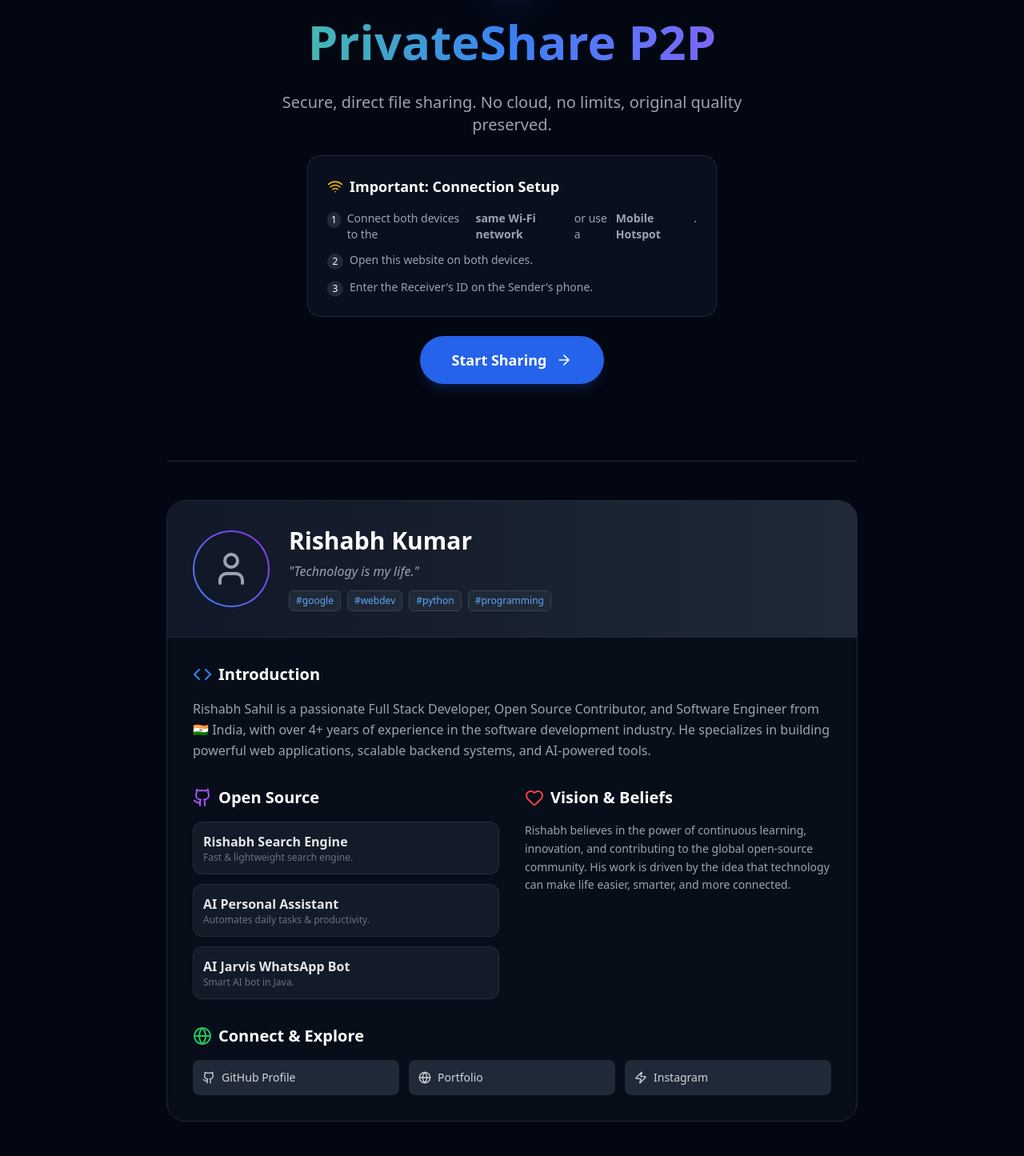
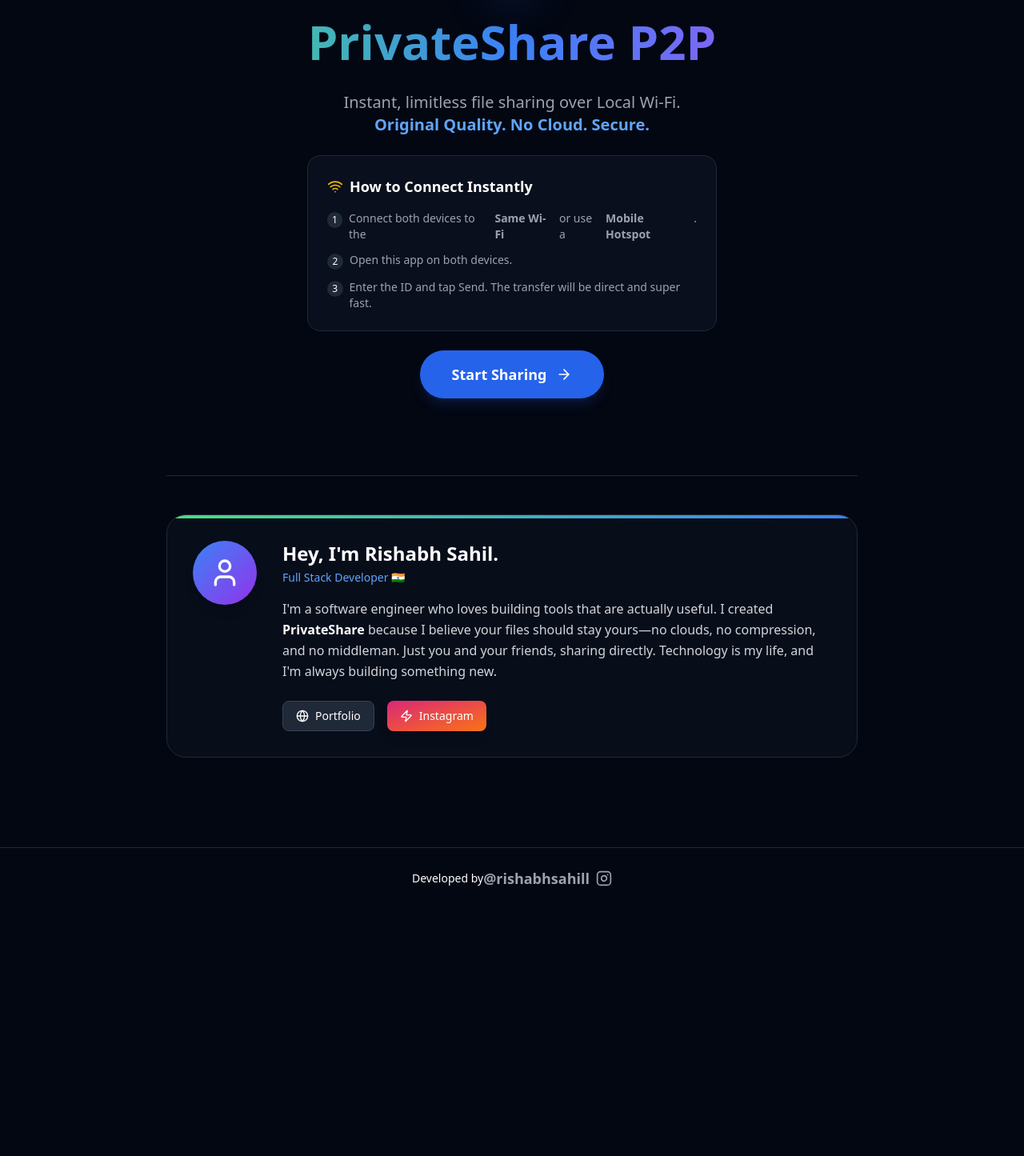
Before and after one commit to axinyyyx/PrivateShare-P2P, a React (Vite) app: page / in a window 1280 px wide. Shown: the part 225-1670 px from the top of the page at 80% size. After the commit the page ends 1361 px from the top, so only its background shows below. Built offline with nearby package versions, Linux system fonts and the light colour scheme.

Commit message:
Update App.tsx

```diff
--- a/App.tsx
+++ b/App.tsx
@@ -1,6 +1,6 @@
 import React, { useState, useEffect, useRef } from 'react';
 import Peer, { DataConnection } from 'peerjs';
-import { Send, Download, ShieldCheck, FileCheck, XCircle, Loader2, Wifi, Image as ImageIcon, FileText, Smartphone, Share2, Play, UploadCloud, RefreshCw, User, Github, Globe, Code, Heart, ArrowRight, Zap, Lock } from 'lucide-react';
+import { Send, Download, ShieldCheck, FileCheck, XCircle, Loader2, Wifi, Image as ImageIcon, FileText, Smartphone, Share2, Play, UploadCloud, RefreshCw, User, Github, Globe, Code, Heart, ArrowRight, Zap, Lock, Instagram } from 'lucide-react';
 import { Footer } from './components/Footer';
 import { Modal } from './components/Modal';
 import { TransferState, FileMetadata, DataPacket, QueuedFile } from './types';
@@ -18,8 +18,9 @@
   return parseFloat((bytes / Math.pow(k, i)).toFixed(dm)) + ' ' + sizes[i];
 };
 
-const CHUNK_SIZE = 16 * 1024; // 16KB chunks
-const MAX_BUFFER_AMOUNT = 64 * 1024; // Wait if buffer > 64KB
+// Optimized for Local Wi-Fi (LAN) Speed
+const CHUNK_SIZE = 32 * 1024; // 32KB chunks for balance
+const MAX_BUFFER_AMOUNT = 1024 * 1024; // 1MB Buffer - Allows faster bursts on LAN
 
 const App: React.FC = () => {
   // --- View State ---
@@ -95,8 +96,12 @@
           iceServers: [
             { urls: 'stun:stun.l.google.com:19302' },
             { urls: 'stun:stun1.l.google.com:19302' },
+            { urls: 'stun:stun2.l.google.com:19302' },
+            { urls: 'stun:stun3.l.google.com:19302' },
+            { urls: 'stun:stun4.l.google.com:19302' }
           ],
           sdpSemantics: 'unified-plan',
+          iceCandidatePoolSize: 10, // Pre-fetch candidates for faster local connection
         }
       });
 
@@ -314,15 +319,15 @@
     // 1. Send signal start
     connRef.current.send({ type: 'file-start' });
 
+    // 2. Loop and send chunks with Optimized Backpressure for LAN
     // Brief pause to ensure Receiver is ready to receive data
-    await new Promise(r => setTimeout(r, 500));
+    await new Promise(r => setTimeout(r, 200));
 
     setStatusMessage('Sending file...');
 
     const file = selectedFile.file;
     let offset = 0;
 
-    // 2. Loop and send chunks with Backpressure Control
     while(offset < file.size) {
         // Connection Check
         if (!connRef.current.open) {
@@ -331,12 +336,12 @@
             return;
         }
 
-        // Backpressure: If buffer is full, wait.
-        // Cast to any because DataConnection type defs might miss dataChannel property depending on version
+        // Backpressure Control
         const dc = (connRef.current as any).dataChannel;
         if (dc && dc.bufferedAmount > MAX_BUFFER_AMOUNT) {
+            // Wait for buffer to drain significantly
             await new Promise(r => setTimeout(r, 50));
-            continue; // Re-check buffer
+            continue;
         }
 
         const chunk = file.slice(offset, offset + CHUNK_SIZE);
@@ -426,26 +431,28 @@
           PrivateShare P2P
         </h1>
         <p className="text-xl text-gray-400 max-w-xl mx-auto">
-          Secure, direct file sharing. No cloud, no limits, original quality preserved.
+          Instant, limitless file sharing over Local Wi-Fi.
+          <br/>
+          <span className="text-blue-400 font-semibold">Original Quality. No Cloud. Secure.</span>
         </p>
 
         <div className="bg-gray-900/50 p-6 rounded-2xl border border-gray-800 max-w-lg mx-auto text-left space-y-4">
             <h3 className="font-bold text-lg text-white flex items-center gap-2">
                 <Wifi size={20} className="text-yellow-500"/>
-                Important: Connection Setup
+                How to Connect Instantly
             </h3>
             <ul className="space-y-3 text-sm text-gray-400">
                 <li className="flex items-start gap-2">
                     <span className="bg-gray-800 text-white rounded-full w-5 h-5 flex items-center justify-center text-xs mt-0.5">1</span>
-                    Connect both devices to the <b>same Wi-Fi network</b> or use a <b>Mobile Hotspot</b>.
+                    Connect both devices to the <b>Same Wi-Fi</b> or use a <b>Mobile Hotspot</b>.
                 </li>
                 <li className="flex items-start gap-2">
                     <span className="bg-gray-800 text-white rounded-full w-5 h-5 flex items-center justify-center text-xs mt-0.5">2</span>
-                    Open this website on both devices.
+                    Open this app on both devices.
                 </li>
                 <li className="flex items-start gap-2">
                     <span className="bg-gray-800 text-white rounded-full w-5 h-5 flex items-center justify-center text-xs mt-0.5">3</span>
-                    Enter the Receiver's ID on the Sender's phone.
+                    Enter the ID and tap Send. The transfer will be direct and super fast.
                 </li>
             </ul>
         </div>
@@ -460,85 +467,35 @@
 
       {/* Developer About Section */}
       <section className="border-t border-gray-800 pt-12 mt-12">
-        <div className="bg-gray-900/40 rounded-3xl border border-gray-800 overflow-hidden">
+        <div className="bg-gray-900/40 rounded-3xl border border-gray-800 overflow-hidden relative">
+            <div className="absolute top-0 left-0 w-full h-1 bg-gradient-to-r from-green-400 to-blue-500"></div>
 
-            {/* Header / Banner */}
-            <div className="bg-gradient-to-r from-gray-900 to-gray-800 p-8 border-b border-gray-800 flex flex-col md:flex-row items-center gap-6">
-                <div className="w-24 h-24 rounded-full bg-gradient-to-tr from-blue-500 to-purple-600 p-[2px]">
-                    <div className="w-full h-full rounded-full bg-gray-900 flex items-center justify-center overflow-hidden">
-                        <User size={48} className="text-gray-400" />
-                    </div>
-                </div>
-                <div className="text-center md:text-left">
-                    <h2 className="text-3xl font-bold text-white mb-2">Rishabh Kumar</h2>
-                    <p className="text-gray-400 italic mb-3">"Technology is my life."</p>
-                    <div className="flex flex-wrap justify-center md:justify-start gap-2">
-                        {['#google', '#webdev', '#python', '#programming'].map(tag => (
-                            <span key={tag} className="text-xs bg-gray-800 text-blue-400 px-2 py-1 rounded-md border border-gray-700">{tag}</span>
-                        ))}
-                    </div>
-                </div>
-            </div>
+            <div className="p-8 flex flex-col md:flex-row gap-8 items-start">
+                 <div className="w-20 h-20 rounded-full bg-gradient-to-br from-blue-500 to-purple-600 flex items-center justify-center shrink-0 shadow-lg">
+                    <User size={40} className="text-white" />
+                 </div>
 
-            {/* Content Body */}
-            <div className="p-8 space-y-8">
+                 <div className="space-y-4 flex-1">
+                     <div>
+                         <h2 className="text-2xl font-bold text-white mb-1">Hey, I'm Rishabh Sahil.</h2>
+                         <p className="text-sm text-blue-400 font-medium">Full Stack Developer 🇮🇳</p>
+                     </div>
 
-                <div>
-                    <h3 className="text-xl font-bold text-white mb-4 flex items-center gap-2">
-                        <Code className="text-blue-500" /> Introduction
-                    </h3>
-                    <p className="text-gray-400 leading-relaxed">
-                        Rishabh Sahil is a passionate Full Stack Developer, Open Source Contributor, and Software Engineer from 🇮🇳 India, with over 4+ years of experience in the software development industry. He specializes in building powerful web applications, scalable backend systems, and AI-powered tools.
-                    </p>
-                </div>
+                     <p className="text-gray-300 leading-relaxed max-w-2xl">
+                        I'm a software engineer who loves building tools that are actually useful.
+                        I created <span className="text-white font-semibold">PrivateShare</span> because I believe your files should stay yours—no clouds, no compression, and no middleman.
+                        Just you and your friends, sharing directly. Technology is my life, and I'm always building something new.
+                     </p>
 
-                <div className="grid md:grid-cols-2 gap-8">
-                    <div>
-                        <h3 className="text-xl font-bold text-white mb-4 flex items-center gap-2">
-                            <Github className="text-purple-500" /> Open Source
-                        </h3>
-                        <ul className="space-y-3">
-                            {[
-                                { name: "Rishabh Search Engine", desc: "Fast & lightweight search engine." },
-                                { name: "AI Personal Assistant", desc: "Automates daily tasks & productivity." },
-                                { name: "AI Jarvis WhatsApp Bot", desc: "Smart AI bot in Java." }
-                            ].map((item, i) => (
-                                <li key={i} className="bg-gray-800/50 p-3 rounded-xl border border-gray-700/50">
-                                    <div className="font-semibold text-gray-200">{item.name}</div>
-                                    <div className="text-xs text-gray-500">{item.desc}</div>
-                                </li>
-                            ))}
-                        </ul>
-                    </div>
-
-                    <div>
-                         <h3 className="text-xl font-bold text-white mb-4 flex items-center gap-2">
-                            <Heart className="text-red-500" /> Vision & Beliefs
-                        </h3>
-                        <p className="text-gray-400 text-sm leading-relaxed mb-4">
-                            Rishabh believes in the power of continuous learning, innovation, and contributing to the global open-source community. His work is driven by the idea that technology can make life easier, smarter, and more connected.
-                        </p>
-                    </div>
-                </div>
-
-                {/* Social Links Grid */}
-                <div>
-                     <h3 className="text-xl font-bold text-white mb-4 flex items-center gap-2">
-                        <Globe className="text-green-500" /> Connect & Explore
-                    </h3>
-                    <div className="grid grid-cols-2 sm:grid-cols-3 gap-3">
-                        <a href="https://github.com/rishabhsahill" target="_blank" className="flex items-center gap-2 p-3 bg-gray-800 rounded-lg hover:bg-gray-700 transition-colors text-sm text-gray-300">
-                            <Github size={16} /> GitHub Profile
-                        </a>
-                        <a href="https://rishabhsahil.vercel.app/" target="_blank" className="flex items-center gap-2 p-3 bg-gray-800 rounded-lg hover:bg-gray-700 transition-colors text-sm text-gray-300">
+                     <div className="flex gap-4 pt-2">
+                        <a href="https://rishabhsahil.vercel.app/" target="_blank" className="flex items-center gap-2 px-4 py-2 bg-gray-800 hover:bg-gray-700 rounded-lg text-white text-sm transition-colors border border-gray-700">
                             <Globe size={16} /> Portfolio
                         </a>
-                         <a href="https://instagram.com/rishabhsahill" target="_blank" className="flex items-center gap-2 p-3 bg-gray-800 rounded-lg hover:bg-gray-700 transition-colors text-sm text-gray-300">
+                        <a href="https://instagram.com/rishabhsahill" target="_blank" className="flex items-center gap-2 px-4 py-2 bg-gradient-to-br from-pink-600 to-orange-500 hover:opacity-90 rounded-lg text-white text-sm transition-opacity shadow-lg">
                             <Zap size={16} /> Instagram
                         </a>
-                    </div>
-                </div>
-
+                     </div>
+                 </div>
             </div>
         </div>
       </section>
```
